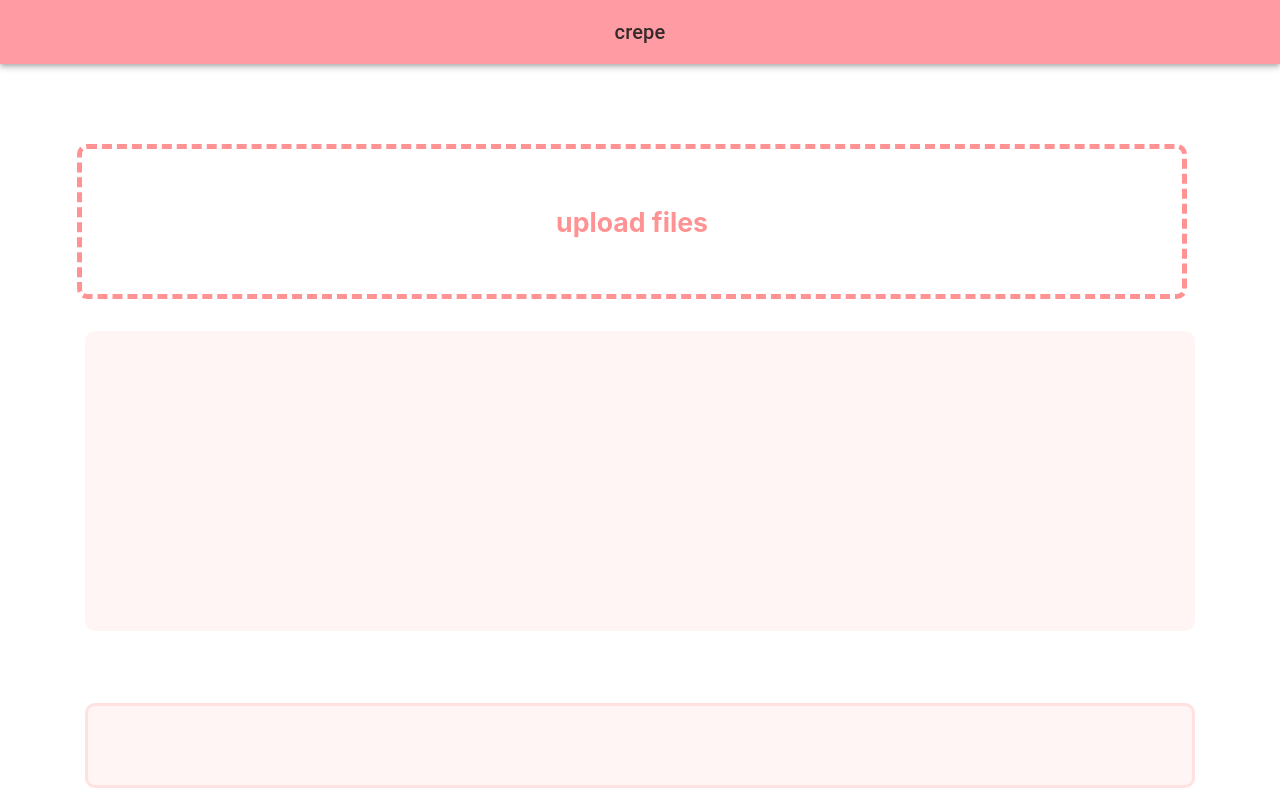
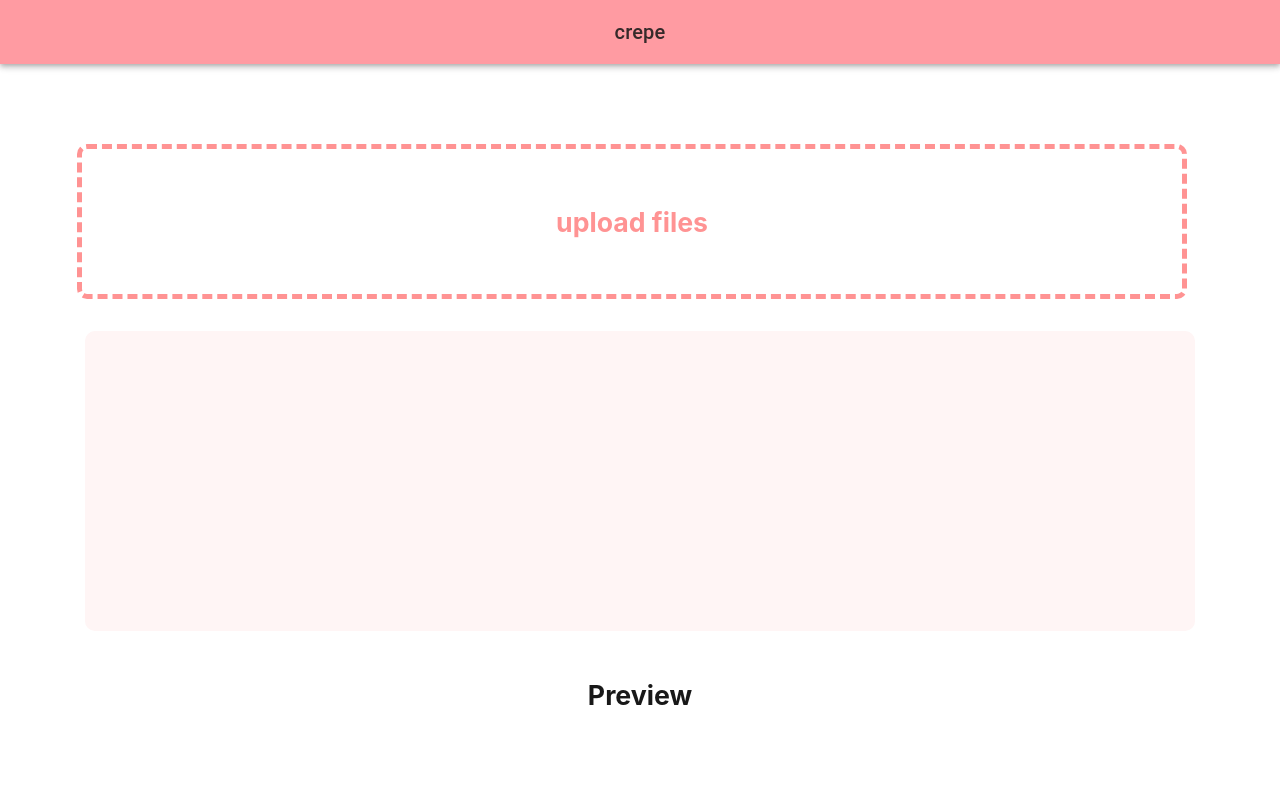
Before and after one commit to tukcom2023CD/AOK, a React (Create React App) app in the folder frontend/: page /upload in a window 1280 px wide. Shown: the top 800 px of the page. Built offline with nearby package versions, Linux system fonts and the light colour scheme.

Commit message:
design: Preview text 추가 및 ImagePreview margin 조정

```diff
--- a/frontend/src/Components/DragDrop/DragDrop.scss
+++ b/frontend/src/Components/DragDrop/DragDrop.scss
@@ -140,7 +140,14 @@
 }
 
 .imagePreview{
+  margin-top : 5rem;
   margin-bottom: 5vh;
   display: inline-block;
   align-items: center;
 }
+
+.PreviewTextdiv{
+  margin-top: 3rem;
+  font-size: 20pt;
+  font-weight: bold;
+}
--- a/frontend/src/Components/DragDrop/DragDrop.tsx
+++ b/frontend/src/Components/DragDrop/DragDrop.tsx
@@ -188,6 +188,11 @@ const DragDrop = () => {
             })}
 
         </div>
+
+        <div className="PreviewTextdiv">
+          Preview
+        </div>
+
         <div className="imagePreview">
         {files.length > 0 && files.map((file: IFileTypes)=> {
           const {
```
